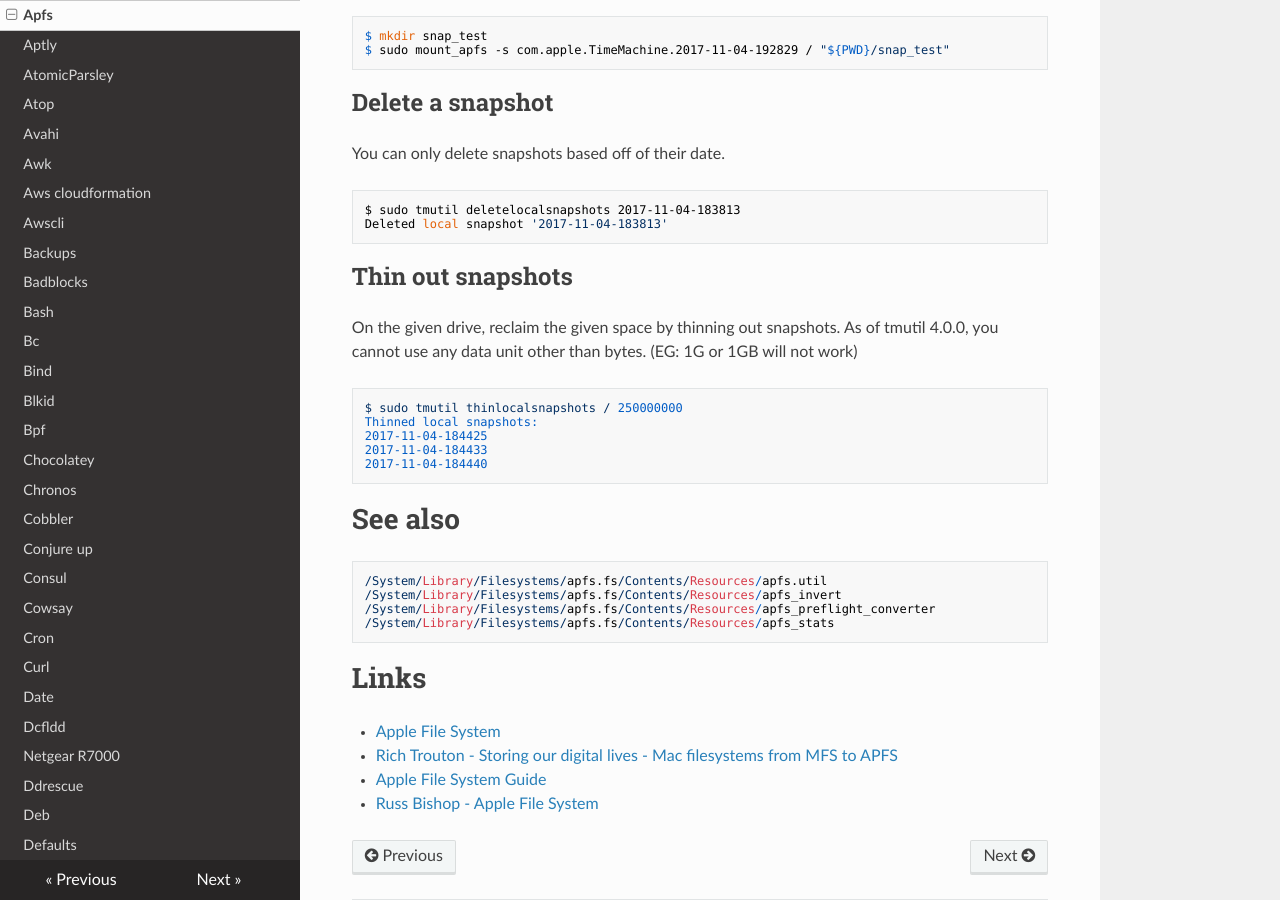
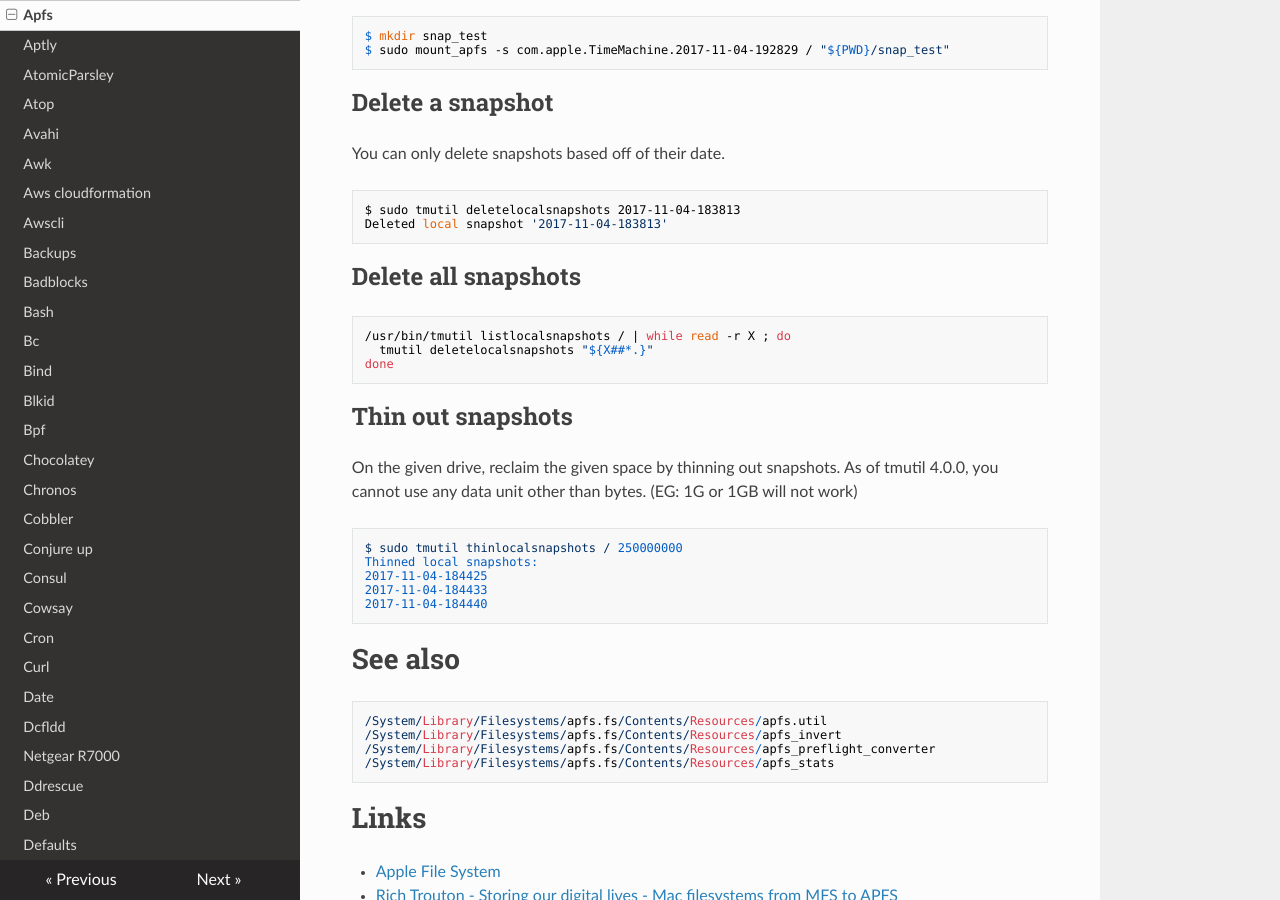
Before and after one commit to lando-cal/tech-notes, an MkDocs documentation site: the page built from docs/apfs.md, in a window 1280 px wide and 900 px high, scrolled down 1466 px. Built offline with MkDocs 1.6.1, drawn with Linux system fonts in a browser that asks for light colours; nearby versions of some CDN libraries.

Commit message:
Add Delete all snapshots

````diff
--- a/docs/apfs.md
+++ b/docs/apfs.md
@@ -75,6 +75,14 @@ $ sudo tmutil deletelocalsnapshots 2017-11-04-183813
 Deleted local snapshot '2017-11-04-183813'
 ```
 
+## Delete all snapshots
+
+```
+/usr/bin/tmutil listlocalsnapshots / | while read -r X ; do
+  tmutil deletelocalsnapshots "${X##*.}"
+done
+```
+
 ## Thin out snapshots
 
 On the given drive, reclaim the given space by thinning out snapshots. As of tmutil 4.0.0, you cannot use any data unit other than bytes. (EG: 1G or 1GB will not work)
````
